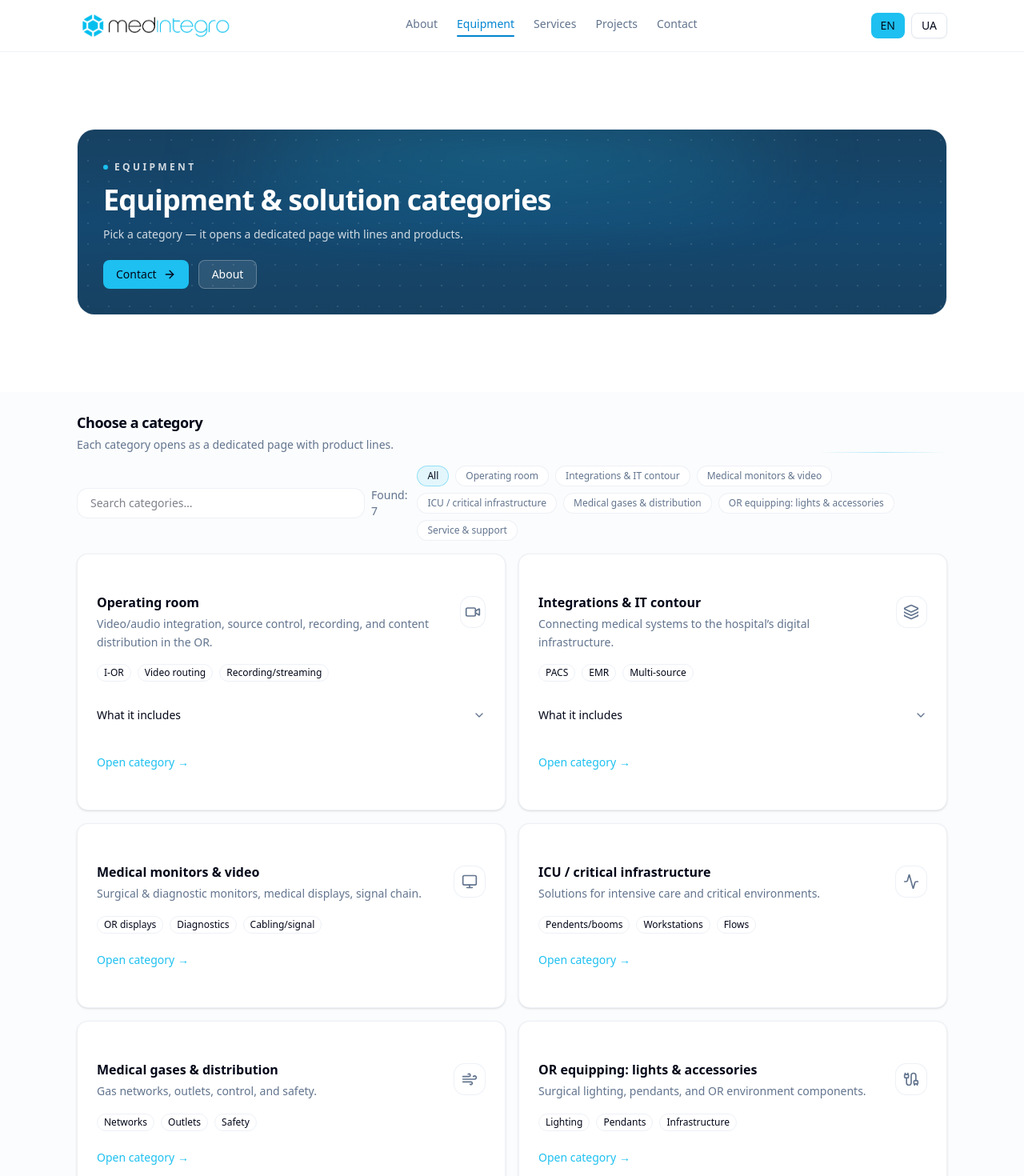
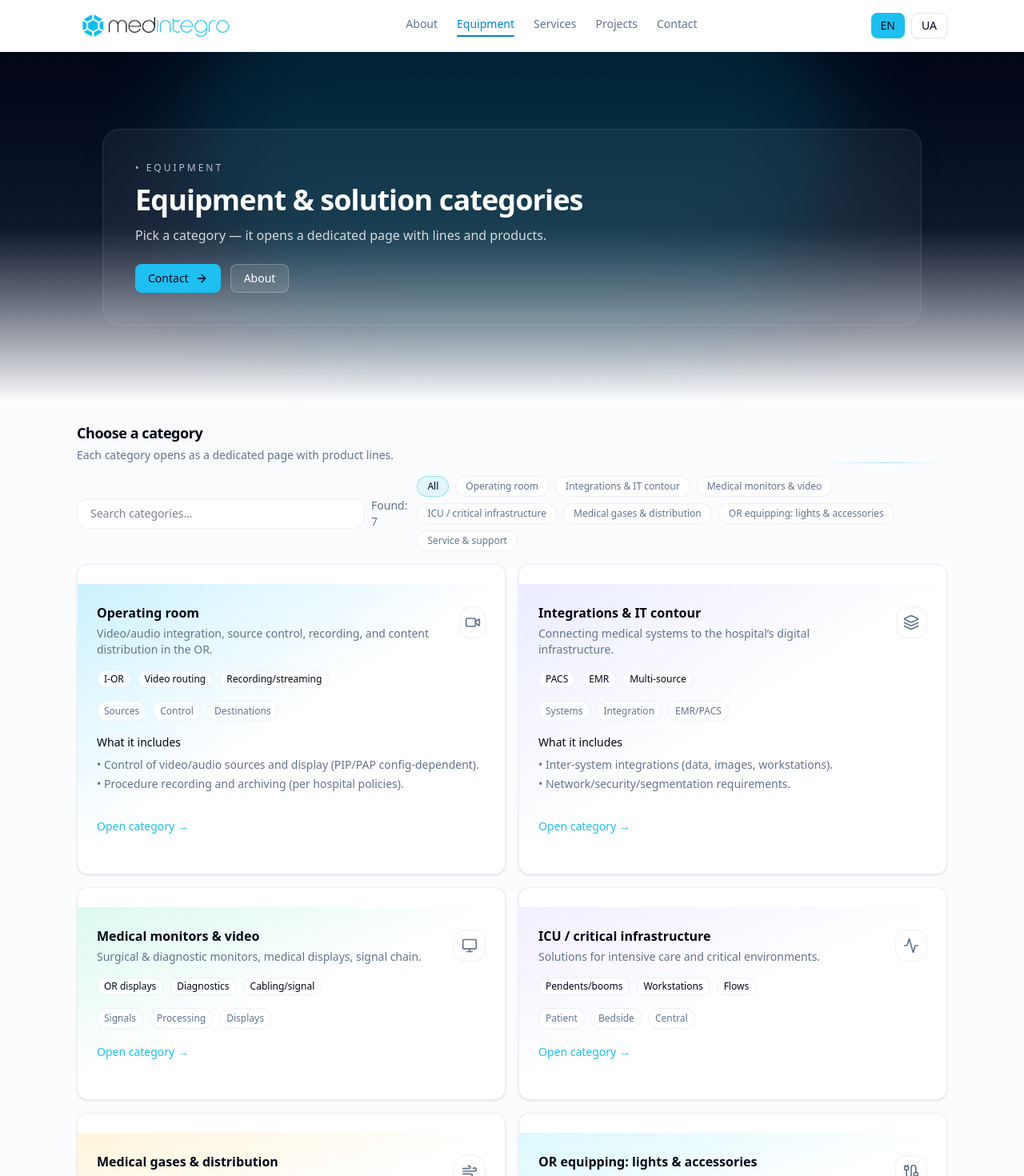
Before and after one commit to romahawk/medintegro-web-next, a Next.js app: page /en/equipment in a window 1280 px wide. Shown: the top 1470 px of the page at 80% size. Built offline with nearby package versions, Linux system fonts and the light colour scheme.

Commit message:
feat(equipment): enable full-width hero gradient (transparent Section)

```diff
--- a/src/app/[locale]/(site)/equipment/page.tsx
+++ b/src/app/[locale]/(site)/equipment/page.tsx
@@ -1,18 +1,17 @@
 import Link from "next/link";
+
+import type { Locale } from "@/lib/i18n/locales";
+import { EQUIPMENT_CATEGORIES } from "@/lib/equipment/data";
+
 import { Section } from "@/components/site/Section";
 import { CtaBand } from "@/components/site/CtaBand";
-import { BrandHero } from "@/components/site/BrandHero";
+import { EquipmentCategoryBrowser } from "@/components/equipment/EquipmentCategoryBrowser";
 
 import { Card, CardContent } from "@/components/ui/card";
 import { Button } from "@/components/ui/button";
 import { Badge } from "@/components/ui/badge";
 
 import { ArrowRight, ShieldCheck } from "lucide-react";
-
-import type { Locale } from "@/lib/i18n/locales";
-import { EQUIPMENT_CATEGORIES } from "@/lib/equipment/data";
-
-import { EquipmentCategoryBrowser } from "@/components/equipment/EquipmentCategoryBrowser";
 
 type Props = {
   params: Promise<{ locale: Locale }>;
@@ -57,27 +56,6 @@ export default async function EquipmentPage({ params }: Props) {
     ],
   };
 
-  const HeroActions = (
-    <div className="flex flex-col gap-3 sm:flex-row">
-      <Button asChild className="w-full sm:w-auto">
-        <Link href={`/${locale}/contact`}>
-          <span className="inline-flex items-center gap-2">
-            {t.primaryCta}
-            <ArrowRight className="h-4 w-4" />
-          </span>
-        </Link>
-      </Button>
-
-      <Button
-        asChild
-        variant="outline"
-        className="w-full sm:w-auto border-white/25 bg-white/10 text-white hover:bg-white/15"
-      >
-        <Link href={`/${locale}/about`}>{t.secondaryCta}</Link>
-      </Button>
-    </div>
-  );
-
   const ProofStripNeutral = (
     <div className="grid gap-4 md:grid-cols-3">
       {t.proof.map((p) => (
@@ -96,16 +74,60 @@ export default async function EquipmentPage({ params }: Props) {
 
   return (
     <>
-      {/* HERO */}
-      <Section spacing="hero">
-        <BrandHero
-          variant="compact"
-          eyebrow={t.eyebrow.toUpperCase()}
-          title={t.title}
-          subtitle={t.subtitle}
-          actions={HeroActions}
+      {/* FULL-WIDTH HERO */}
+      <section className="relative overflow-hidden">
+        {/* Gradient background (Tailwind v3-safe) */}
+        <div className="absolute inset-0 bg-gradient-to-b from-slate-950 via-slate-900 to-background" />
+
+        {/* Dot grid */}
+        <div
+          className="absolute inset-0 opacity-[0.22]"
+          style={{
+            backgroundImage: "radial-gradient(rgba(255,255,255,0.18) 1px, transparent 1px)",
+            backgroundSize: "22px 22px",
+          }}
         />
-      </Section>
+
+        {/* Spotlight */}
+        <div className="absolute -top-24 left-1/2 h-[420px] w-[820px] -translate-x-1/2 rounded-full bg-cyan-400/15 blur-3xl" />
+
+        {/* IMPORTANT: transparent section so background layers stay visible */}
+        <Section spacing="hero" tone="transparent">
+          <div className="relative mx-auto max-w-5xl rounded-3xl border border-white/10 bg-white/5 p-8 text-white backdrop-blur md:p-10">
+            <div className="text-xs tracking-[0.25em] text-white/70">
+              • {t.eyebrow.toUpperCase()}
+            </div>
+
+            <h1 className="mt-3 text-3xl font-semibold tracking-tight md:text-4xl">
+              {t.title}
+            </h1>
+
+            <p className="mt-3 max-w-2xl text-sm text-white/80 md:text-base">
+              {t.subtitle}
+            </p>
+
+            <div className="mt-6 flex flex-col gap-3 sm:flex-row">
+              <Button asChild className="w-full sm:w-auto">
+                <Link href={`/${locale}/contact`}>
+                  <span className="inline-flex items-center gap-2">
+                    {t.primaryCta}
+                    <ArrowRight className="h-4 w-4" />
+                  </span>
+                </Link>
+              </Button>
+
+              <Button
+                asChild
+                variant="outline"
+                className="w-full sm:w-auto border-white/25 bg-white/10 text-white hover:bg-white/15"
+              >
+                <Link href={`/${locale}/about`}>{t.secondaryCta}</Link>
+              </Button>
+            </div>
+          </div>
+        </Section>
+      </section>
+
 
       {/* CATEGORIES */}
       <Section tone="muted">
@@ -122,10 +144,9 @@ export default async function EquipmentPage({ params }: Props) {
               </p>
             </div>
 
-            <div className="hidden md:block h-px w-40 bg-linear-to-r from-transparent via-[rgb(var(--brand-sky-rgb))]/35 to-transparent" />
+            <div className="hidden md:block h-px w-40 bg-gradient-to-r from-transparent via-sky-500/30 to-transparent" />
           </div>
 
-          {/* ✅ Interactive catalog row (Search + Filters + Grid) */}
           <div className="mt-4">
             <EquipmentCategoryBrowser categories={EQUIPMENT_CATEGORIES} locale={locale} />
           </div>
@@ -134,23 +155,22 @@ export default async function EquipmentPage({ params }: Props) {
           <Card className="mt-10 border-border/60 bg-background">
             <CardContent className="p-6">
               <div className="flex items-start gap-3">
-                <div className="inline-flex h-10 w-10 items-center justify-center rounded-xl border border-border/60 bg-[rgb(var(--brand-sky-rgb))]/8">
-                  <ShieldCheck className="h-5 w-5 text-[rgb(var(--brand-deep-rgb))] opacity-80" />
+                <div className="inline-flex h-10 w-10 items-center justify-center rounded-xl border border-border/60 bg-sky-500/10">
+                  <ShieldCheck className="h-5 w-5 text-slate-900/70 dark:text-white/70" />
                 </div>
 
                 <div className="space-y-1">
-                  <div className="text-sm font-semibold">
-                    {isUA ? "Важливо" : "Important"}
-                  </div>
+                  <div className="text-sm font-semibold">{isUA ? "Важливо" : "Important"}</div>
                   <p className="text-sm leading-relaxed text-muted-foreground">
                     {isUA
                       ? "Підбір конфігурації залежить від задач відділення, простору, інженерії та ІТ-інфраструктури. Ми починаємо з вимог — і тільки потім переходимо до комплектації."
                       : "Configuration depends on department needs, space, engineering constraints, and IT infrastructure. We start with requirements — only then move to equipment lists."}
                   </p>
+
                   <div className="pt-2">
                     <Link
                       href={`/${locale}/contact`}
-                      className="inline-flex items-center gap-2 text-sm font-medium text-[rgb(var(--brand-deep-rgb))] underline-offset-4 hover:underline"
+                      className="inline-flex items-center gap-2 text-sm font-medium text-sky-600 underline-offset-4 hover:underline"
                     >
                       {isUA ? "Обговорити вимоги" : "Discuss requirements"}
                       <ArrowRight className="h-4 w-4" />
@@ -161,7 +181,6 @@ export default async function EquipmentPage({ params }: Props) {
             </CardContent>
           </Card>
 
-          {/* Proof AFTER catalog */}
           <div className="mt-10">{ProofStripNeutral}</div>
         </div>
       </Section>
--- a/src/components/equipment/EquipmentCategoryCard.tsx
+++ b/src/components/equipment/EquipmentCategoryCard.tsx
@@ -1,14 +1,7 @@
-// src/components/equipment/EquipmentCategoryCard.tsx
 import Link from "next/link";
 
 import { Card, CardContent } from "@/components/ui/card";
 import { Badge } from "@/components/ui/badge";
-import {
-  Accordion,
-  AccordionContent,
-  AccordionItem,
-  AccordionTrigger,
-} from "@/components/ui/accordion";
 
 import type { EquipmentCategory } from "@/lib/equipment/types";
 import type { Locale } from "@/lib/i18n/locales";
@@ -18,47 +11,86 @@ import { getCategoryHref } from "@/lib/equipment/routes";
 type Props = {
   category: EquipmentCategory;
   locale: Locale;
-
-  /**
-   * If true, renders inline products preview (optional).
-   * Default: false
-   */
   showProductsPreview?: boolean;
 };
 
-export function EquipmentCategoryCard({
-  category,
-  locale,
-  showProductsPreview = false,
-}: Props) {
+function coverClassByKey(key: string) {
+  switch (key) {
+    case "or":
+      return "from-sky-400/20 via-transparent to-transparent";
+    case "integration":
+      return "from-indigo-400/16 via-transparent to-transparent";
+    case "monitoring":
+      return "from-emerald-400/14 via-transparent to-transparent";
+    case "icu":
+      return "from-violet-400/14 via-transparent to-transparent";
+    case "gas":
+      return "from-amber-400/14 via-transparent to-transparent";
+    case "lights":
+      return "from-cyan-400/14 via-transparent to-transparent";
+    case "service":
+      return "from-slate-400/14 via-transparent to-transparent";
+    default:
+      return "from-sky-400/16 via-transparent to-transparent";
+  }
+}
+
+function flowLabelsByKey(key: string, locale: Locale) {
+  const isUA = locale === "ua";
+  switch (key) {
+    case "or":
+      return isUA ? ["Джерела", "Керування", "Виходи"] : ["Sources", "Control", "Destinations"];
+    case "integration":
+      return isUA ? ["Системи", "Інтеграція", "EMR/PACS"] : ["Systems", "Integration", "EMR/PACS"];
+    case "monitoring":
+      return isUA ? ["Сигнали", "Обробка", "Дисплеї"] : ["Signals", "Processing", "Displays"];
+    case "icu":
+      return isUA ? ["Пацієнт", "Bedside", "Центральна"] : ["Patient", "Bedside", "Central"];
+    case "gas":
+      return isUA ? ["Джерела", "Мережа", "Точки"] : ["Sources", "Network", "Outlets"];
+    case "lights":
+      return isUA ? ["Світло", "Підвіси", "Зона"] : ["Light", "Mounting", "Work area"];
+    case "service":
+      return isUA ? ["Запуск", "Навчання", "Підтримка"] : ["Go-live", "Training", "Support"];
+    default:
+      return isUA ? ["Вхід", "Ядро", "Вихід"] : ["Input", "Core", "Output"];
+  }
+}
+
+export function EquipmentCategoryCard({ category, locale, showProductsPreview = false }: Props) {
   const Icon = getIconByKey(category.iconKey);
-
   const chips = category.chips?.[locale] ?? [];
   const includes = category.includes?.[locale] ?? [];
   const products = category.products ?? [];
-
   const href = getCategoryHref(locale, category.key);
+  const flow = flowLabelsByKey(category.key, locale);
 
   return (
     <Card className="border-border/60">
-      <CardContent className="p-6">
-        <div className="space-y-4">
-          {/* Clickable header (card itself is NOT a link because it may contain an accordion) */}
-          <Link
-            href={href}
-            className="block rounded-xl focus:outline-none focus:ring-2 focus:ring-ring"
-          >
+      <CardContent className="group relative overflow-hidden p-6">
+        {/* Gradient cover */}
+        <div className="pointer-events-none absolute inset-0">
+          <div className={`absolute inset-0 bg-gradient-to-br ${coverClassByKey(category.key)}`} />
+          <div
+            className="absolute inset-0 opacity-[0.25]"
+            style={{
+              backgroundImage: "radial-gradient(rgba(2,132,199,0.18) 1px, transparent 1px)",
+              backgroundSize: "18px 18px",
+            }}
+          />
+        </div>
+
+        <div className="relative z-10 space-y-4">
+          <Link href={href} className="block rounded-xl focus:outline-none focus:ring-2 focus:ring-ring">
             <div className="flex items-start justify-between gap-4">
               <div className="space-y-1">
-                <h3 className="text-base font-semibold underline-offset-4 hover:underline">
+                <h3 className="text-base font-semibold group-hover:underline">
                   {category.title[locale]}
                 </h3>
-                <p className="text-sm leading-relaxed text-muted-foreground">
-                  {category.lead[locale]}
-                </p>
+                <p className="text-sm text-muted-foreground">{category.lead[locale]}</p>
               </div>
 
-              <div className="mt-1 inline-flex h-10 w-10 items-center justify-center rounded-xl border border-border/60 bg-background">
+              <div className="mt-1 inline-flex h-10 w-10 items-center justify-center rounded-xl border border-border/60 bg-background/80 backdrop-blur">
                 <Icon className="h-5 w-5 text-muted-foreground" />
               </div>
             </div>
@@ -67,53 +99,56 @@ export function EquipmentCategoryCard({
           {chips.length > 0 && (
             <div className="flex flex-wrap gap-2">
               {chips.map((t) => (
-                <Badge key={t} variant="outline" className="border-border/60">
+                <Badge key={t} variant="outline" className="border-border/60 bg-background/70 backdrop-blur">
                   {t}
                 </Badge>
               ))}
             </div>
           )}
 
+          <div className="flex flex-wrap items-center gap-2 text-xs text-muted-foreground">
+            {flow.map((f, i) => (
+              <span key={i} className="rounded-full border border-border/60 bg-background/70 px-2 py-1 backdrop-blur">
+                {f}
+              </span>
+            ))}
+          </div>
+
           {includes.length > 0 && (
-            <Accordion type="single" collapsible>
-              <AccordionItem value="includes">
-                <AccordionTrigger className="text-sm">
+            <div className="relative">
+              <div className="text-sm font-medium">
                 {locale === "ua" ? "Що включає" : "What it includes"}
-                </AccordionTrigger>
-                <AccordionContent>
-                  <ul className="mt-2 space-y-2 text-sm text-muted-foreground">
-                    {includes.map((line) => (
+              </div>
+
+              <ul className="mt-2 space-y-1 text-sm text-muted-foreground">
+                {includes.slice(0, 2).map((line) => (
                   <li key={line}>• {line}</li>
                 ))}
               </ul>
-                </AccordionContent>
-              </AccordionItem>
-            </Accordion>
+
+              <div className="mt-3 overflow-hidden rounded-xl border border-border/60 bg-background/80 backdrop-blur max-h-0 opacity-0 transition-all duration-200 group-hover:max-h-64 group-hover:opacity-100 group-focus-within:max-h-64 group-focus-within:opacity-100">
+                <div className="p-4">
+                  <ul className="space-y-1 text-sm text-muted-foreground">
+                    {includes.slice(0, 6).map((line) => (
+                      <li key={line}>• {line}</li>
+                    ))}
+                  </ul>
+                </div>
+              </div>
+            </div>
           )}
 
-          {/* Optional products preview (disabled by default) */}
-          {showProductsPreview && products.length > 0 ? (
-            <div className="space-y-2">
-              <div className="text-sm font-medium">
-                {locale === "ua" ? "Приклади продуктів" : "Example products"}
-              </div>
-              <ul className="space-y-1 text-sm text-muted-foreground">
+          {showProductsPreview && products.length > 0 && (
+            <ul className="text-sm text-muted-foreground">
               {products.slice(0, 3).map((p) => (
                 <li key={p.key}>• {p.name}</li>
               ))}
             </ul>
-            </div>
-          ) : null}
+          )}
 
-          {/* Explicit CTA link */}
-          <div className="pt-1">
-            <Link
-              href={href}
-              className="text-sm font-medium text-primary underline-offset-4 hover:underline"
-            >
+          <Link href={href} className="text-sm font-medium text-primary hover:underline">
             {locale === "ua" ? "Відкрити категорію →" : "Open category →"}
           </Link>
-          </div>
         </div>
       </CardContent>
     </Card>
--- a/src/components/site/BrandHero.tsx
+++ b/src/components/site/BrandHero.tsx
@@ -51,7 +51,7 @@ export function BrandHero({
       </div>
 
       {/* Tech texture */}
-      <div className="pointer-events-none absolute inset-0 opacity-[0.16] [background-image:radial-gradient(rgba(255,255,255,0.70)_1px,transparent_1px)] [background-size:26px_26px]" />
+      <div className="pointer-events-none absolute inset-0 opacity-[0.16] bg-[radial-gradient(rgba(255,255,255,0.70)_1px,transparent_1px)] bg-size-[26px_26px]" />
 
       <div className={`relative ${isCompact ? "p-6 md:p-8" : "p-6 md:p-12"}`}>
         <div className={maxWidthClassName}>
--- a/src/components/site/Header.tsx
+++ b/src/components/site/Header.tsx
@@ -88,7 +88,7 @@ export function Header({ locale }: { locale: Locale }) {
                   {/* underline */}
                   <span
                     className={cn(
-                      "absolute left-0 right-0 -bottom-[2px] h-[2px] rounded-full transition-opacity",
+                      "absolute left-0 right-0 -bottom-0.5 h-0.5 rounded-full transition-opacity",
                       active ? "bg-sky-600 opacity-100" : "opacity-0"
                     )}
                   />
--- a/src/components/site/Section.tsx
+++ b/src/components/site/Section.tsx
@@ -3,9 +3,14 @@ import { cn } from "@/lib/utils";
 import { Container } from "./Container";
 
 type SectionProps = React.HTMLAttributes<HTMLElement> & {
-  tone?: "default" | "muted";
+  tone?: "default" | "muted" | "transparent";
   spacing?: "default" | "hero" | "dense";
   containerSize?: "default" | "wide";
+  /**
+   * If you ever need a full-bleed section without Container.
+   * Default: true
+   */
+  withContainer?: boolean;
 };
 
 const spacingMap: Record<NonNullable<SectionProps["spacing"]>, string> = {
@@ -14,25 +19,27 @@ const spacingMap: Record<NonNullable<SectionProps["spacing"]>, string> = {
   dense: "py-10 md:py-14",
 };
 
+const toneMap: Record<NonNullable<SectionProps["tone"]>, string> = {
+  default: "bg-background",
+  muted: "bg-muted/30",
+  transparent: "bg-transparent",
+};
+
 export function Section({
   className,
   tone = "default",
   spacing = "default",
   containerSize = "default",
+  withContainer = true,
   children,
   ...props
 }: SectionProps) {
   return (
     <section
-      className={cn(
-        "relative",
-        spacingMap[spacing],
-        tone === "muted" ? "bg-muted/30" : "bg-background",
-        className
-      )}
+      className={cn("relative", spacingMap[spacing], toneMap[tone], className)}
       {...props}
     >
-      <Container size={containerSize}>{children}</Container>
+      {withContainer ? <Container size={containerSize}>{children}</Container> : children}
     </section>
   );
 }
```
Also changed, not shown: src/components/equipment/EquipmentCategoryBrowser.tsx (+1 -6 lines). Lines whose indentation alone changed are shown as unchanged.
